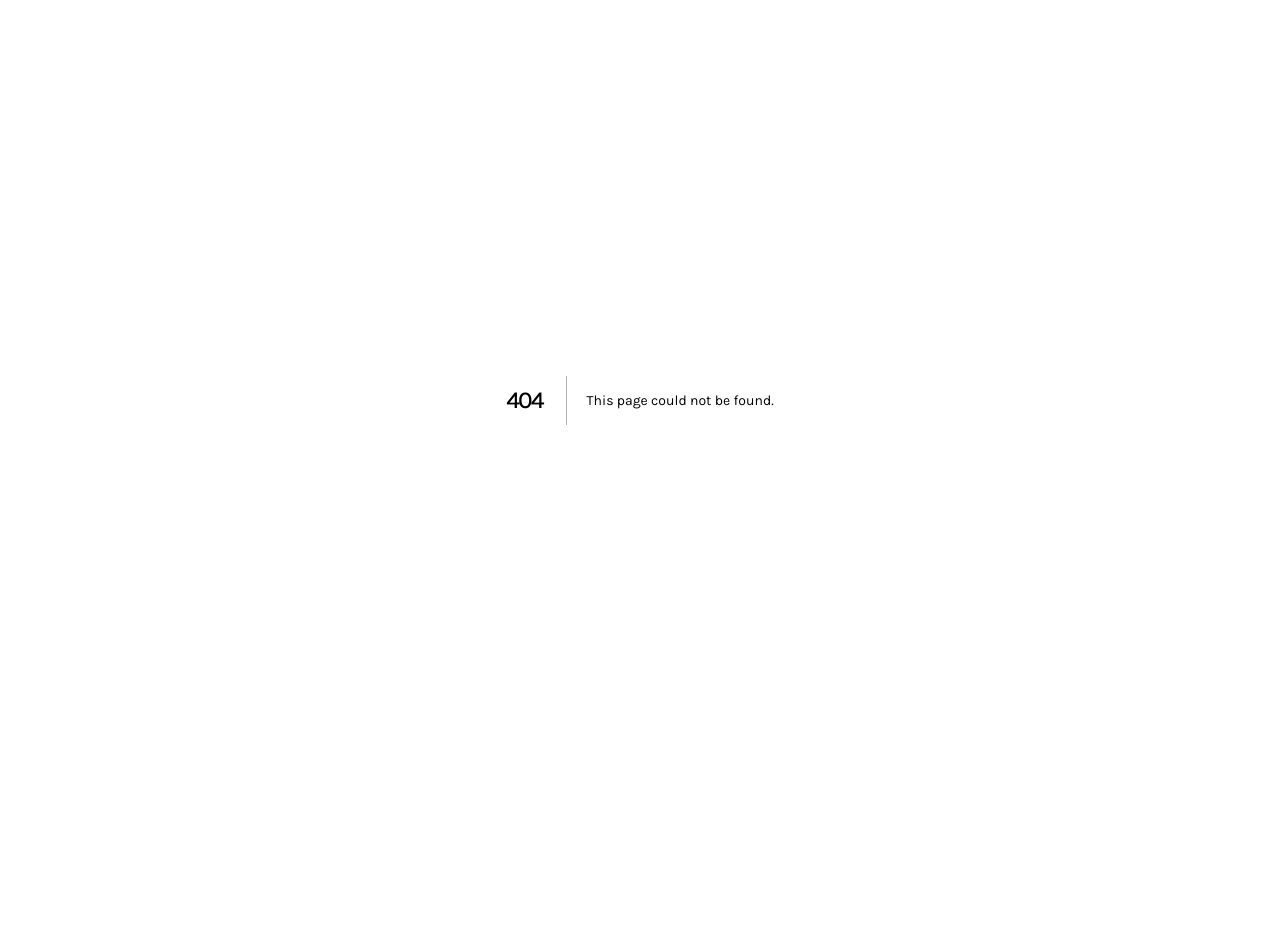
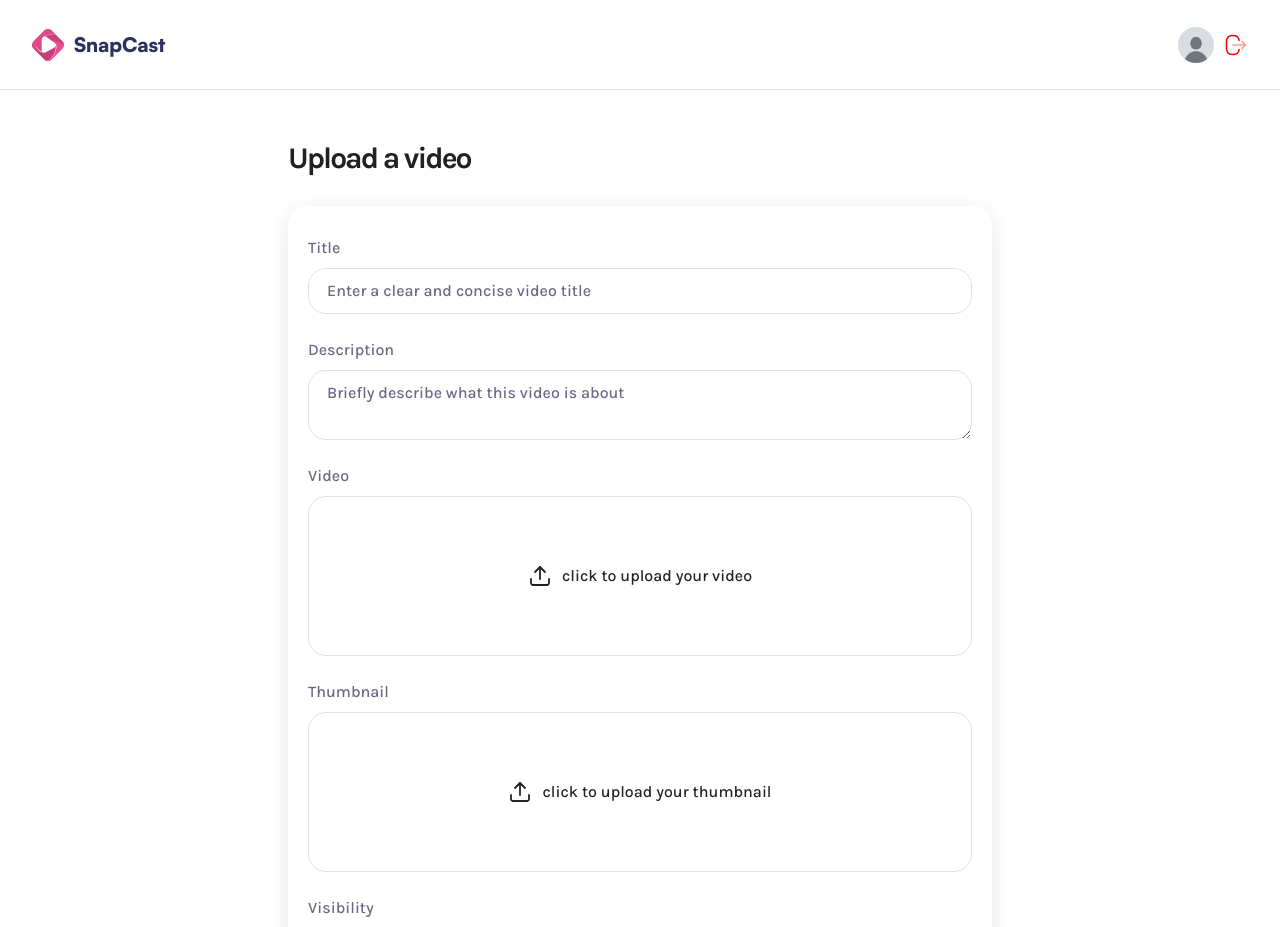
Before and after one commit to mustafahasanain/record-share-platform, a Next.js app: page /upload in a window 1280 px wide. Before the commit this address had no page. Shown: the top 927 px of the page. Before the commit the page ends 800 px from the top, so only its background shows below. Built offline with nearby package versions, Linux system fonts and the light colour scheme.

Commit message:
create video and thumbnail place

```diff
--- /dev/null
+++ b/app/(root)/upload/page.tsx
@@ -0,0 +1,91 @@
+"use client";
+
+import FileInput from "@/components/FileInput";
+import FormField from "@/components/FormField";
+import { ChangeEvent, useState } from "react";
+
+const page = () => {
+  const [formData, setFormData] = useState({
+    title: "",
+    description: "",
+    tags: "",
+    visibility: "public",
+  });
+
+  // dummy variables
+  const video = {};
+  const thumbnail = {};
+
+  const [error, setError] = useState(null);
+
+  const handleInputChange = (
+    e: ChangeEvent<HTMLInputElement | HTMLTextAreaElement | HTMLSelectElement>
+  ) => {
+    const { name, value } = e.target;
+    setFormData((prev) => ({ ...prev, [name]: value }));
+  };
+
+  return (
+    <main className="wrapper-md upload-page">
+      <h1>Upload a video</h1>
+      {error && <div className="error-field">{error}</div>}
+
+      <form className="rounded-20 gap-6 w-full flex flex-col shadow-10 px-5 py-7.5">
+        <FormField
+          id="title"
+          label="Title"
+          value={formData.title}
+          onChange={handleInputChange}
+          placeholder="Enter a clear and concise video title"
+        />
+
+        <FormField
+          id="description"
+          label="Description"
+          value={formData.description}
+          onChange={handleInputChange}
+          placeholder="Briefly describe what this video is about"
+          as="textarea"
+        />
+
+        <FileInput
+          id="video"
+          label="Video"
+          accept="video/*"
+          file={video.file}
+          previewUrl={video.previewUrl}
+          inputRef={video.inputRef}
+          onChange={video.handleFileChange}
+          onReset={video.resetFile}
+          type="video"
+        />
+
+        <FileInput
+          id="thumbnail"
+          label="Thumbnail"
+          accept="image/*"
+          file={thumbnail.file}
+          previewUrl={thumbnail.previewUrl}
+          inputRef={thumbnail.inputRef}
+          onChange={thumbnail.handleFileChange}
+          onReset={thumbnail.resetFile}
+          type="image"
+        />
+
+        <FormField
+          id="visibility"
+          label="Visibility"
+          value={formData.visibility}
+          onChange={handleInputChange}
+          as="select"
+          options={[
+            { value: "public", label: "Public" },
+            { value: "private", label: "Private" },
+          ]}
+        />
+      </form>
+    </main>
+  );
+};
+
+export default page;
--- /dev/null
+++ b/components/FileInput.tsx
@@ -0,0 +1,60 @@
+import Image from "next/image";
+
+const FileInput = ({
+  id,
+  label,
+  accept,
+  file,
+  previewUrl,
+  inputRef,
+  onChange,
+  onReset,
+  type,
+}: FileInputProps) => {
+  return (
+    <section className="file-input">
+      <label htmlFor={id}>{label}</label>
+      <input
+        type="file"
+        id={id}
+        accept={accept}
+        hidden
+        ref={inputRef}
+        onChange={onChange}
+      />
+
+      {!previewUrl ? (
+        // if no video has been uploaded yet
+        <figure onClick={() => inputRef.current?.click()}>
+          <Image
+            src="/assets/icons/upload.svg"
+            alt="Upload Icon"
+            width={24}
+            height={24}
+          />
+          <p>click to upload your {id}</p>
+        </figure>
+      ) : (
+        //  if a video has already been uploaded
+        <div>
+          {type === "video" ? (
+            <video src={previewUrl} controls />
+          ) : (
+            <Image src={previewUrl} alt="Image" fill />
+          )}
+          <button type="button" onClick={onReset}>
+            <Image
+              src="/assets/icons/close.svg"
+              alt="Close Icon"
+              width={16}
+              height={16}
+            />
+          </button>
+          <p>{file?.name}</p>
+        </div>
+      )}
+    </section>
+  );
+};
+
+export default FileInput;
--- /dev/null
+++ b/components/FormField.tsx
@@ -0,0 +1,54 @@
+const FormField = ({
+  id,
+  label,
+  type = "text",
+  value,
+  onChange,
+  placeholder,
+  as = "input",
+  options = [],
+}: FormFieldProps) => {
+  const InputToRender = ({ type }: { type: string }) => {
+    if (type === "textarea") {
+      return (
+        <textarea
+          id={id}
+          name={id}
+          value={value}
+          onChange={onChange}
+          placeholder={placeholder}
+        />
+      );
+    } else if (type === "select") {
+      return (
+        <select id={id} name={id} value={value} onChange={onChange}>
+          {options.map(({ label, value }) => (
+            <option key={label} value={value}>
+              {label}
+            </option>
+          ))}
+        </select>
+      );
+    } else {
+      return (
+        <input
+          id={id}
+          name={id}
+          value={value}
+          onChange={onChange}
+          placeholder={placeholder}
+        />
+      );
+    }
+  };
+
+  return (
+    <div className="form-field">
+      <label htmlFor={id}>{label}</label>
+
+      <InputToRender type={as} />
+    </div>
+  );
+};
+
+export default FormField;
--- a/components/Header.tsx
+++ b/components/Header.tsx
@@ -25,7 +25,7 @@
         </figure>
 
         <aside>
-          <Link href="/">
+          <Link href="/upload">
             <Image
               src="/assets/icons/upload.svg"
               alt="Upload"
```
